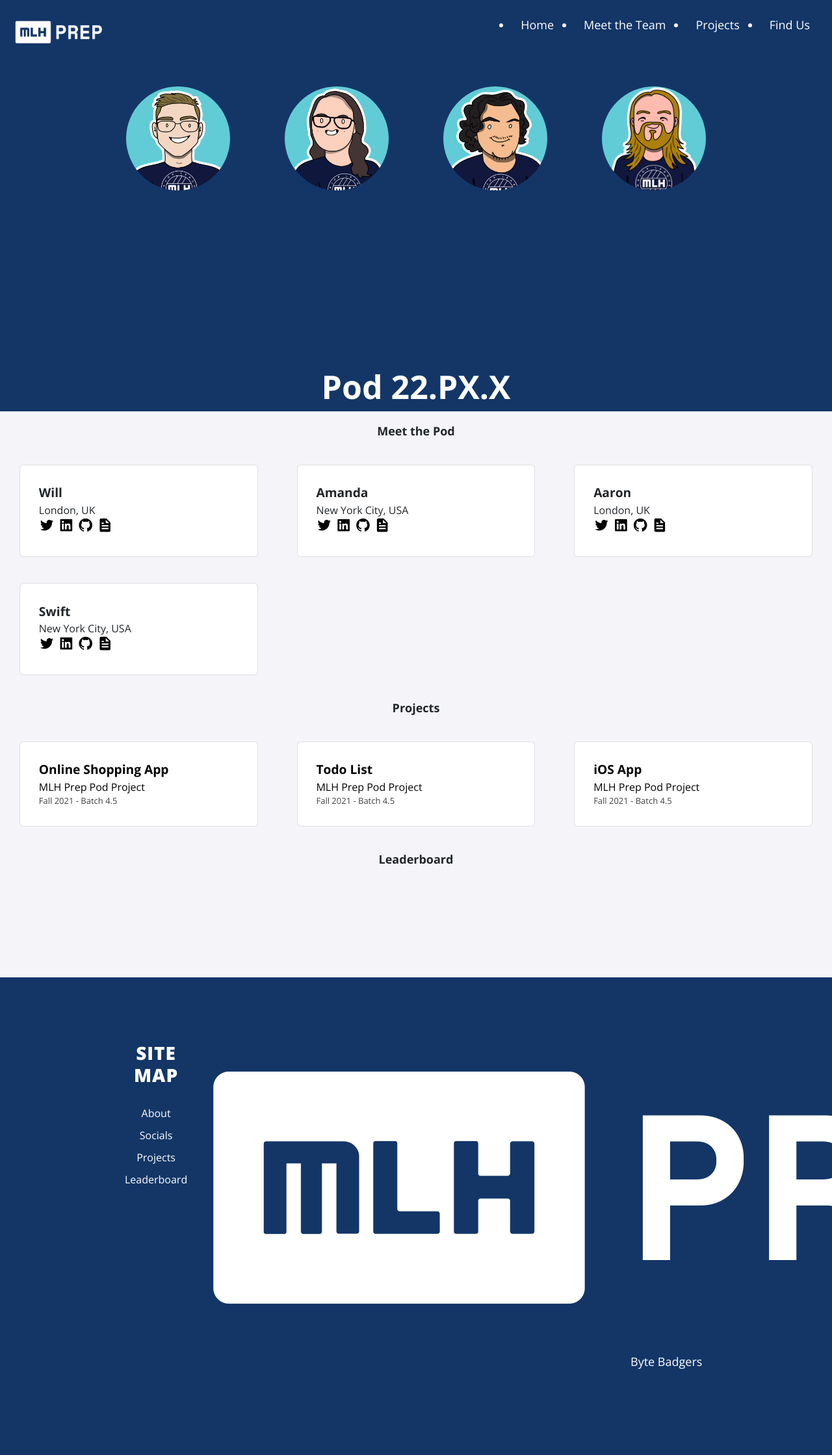
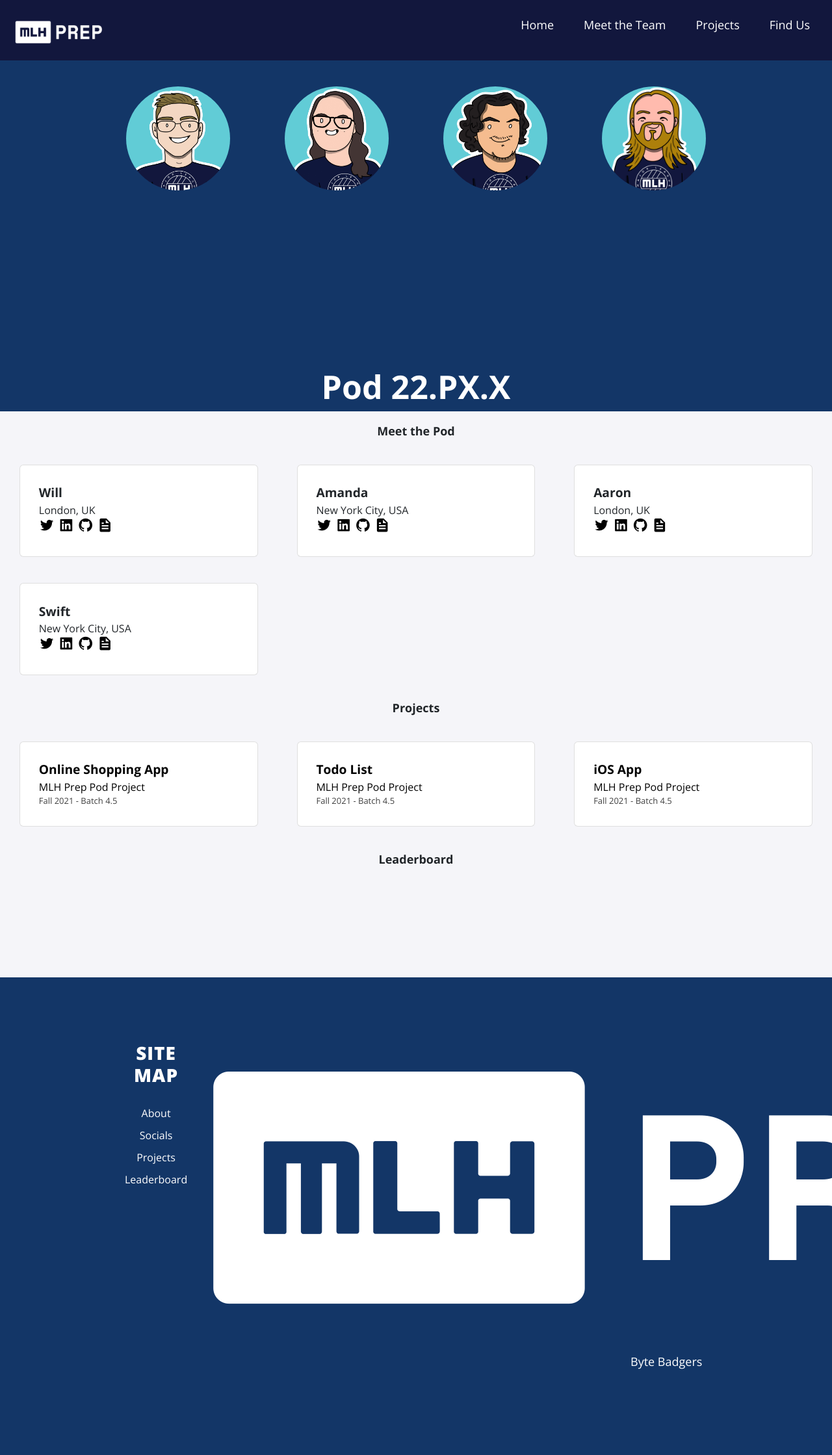
Before and after one commit to MLH-Fellowship/prep-portfolio-22.NOV.PREP.2, a Jekyll site: the page built from index.html, in a window 1280 px wide. Shown: the whole page at 65% size. Built offline with Jekyll 4.4.1, drawn with Linux system fonts in a browser that asks for light colours; nearby versions of some CDN libraries.

Commit message:
nav bar improved

```diff
--- a/_includes/navbar.html
+++ b/_includes/navbar.html
@@ -15,14 +15,14 @@
         <input type="checkbox" id="checkbox_toggle" />
         <label for="checkbox_toggle" class="hamburger">&#9776;</label>
         <!-- NAVIGATION MENUS -->
-        <div class="”menu”">
+        <div class="”menu”" style="list-style: none">
           <div class="menu">
             <li><a href="/">Home</a></li>
             <li><a href="/">Meet the Team</a></li>
             <li class="services">
               <a href="/">Projects</a>
               <!-- DROPDOWN MENU -->
-              <ul class="dropdown">
+              <ul class="dropdown" style="list-style: none" >
                 <li><a href="/">Shoping App </a></li>
                 <li><a href="/">Todo App</a></li>
                 <li><a href="/">iOS App</a></li>
--- a/_sass/navbar.scss
+++ b/_sass/navbar.scss
@@ -5,7 +5,7 @@
     align-items: center;
     justify-content: space-between;
     padding: 20px;
-    background-color: #133667;
+    background-color: #12173d;
     color: #fff;
    }
    .nav-links a {
@@ -34,7 +34,7 @@
     position: relative;
    }
    .dropdown {
-    background-color: #133667;
+    background-color: #12173d;
     padding: 1em 0;
     position: absolute; /*WITH RESPECT TO PARENT*/
     display: none;
@@ -79,7 +79,7 @@ input[type=checkbox]{
    }
    .menu li:hover {
     display: inline-block;
-    background-color:#4c9e9e;
+    background-color:#041a38;
     transition: 0.3s ease;
    }
    .menu li + li {
@@ -97,6 +97,6 @@ input[type=checkbox]{
     transform: translateX(35%);
    }
    .dropdown li:hover {
-    background-color: #4c9e9e;
+    background-color: #041a38;
    }
    }
```
